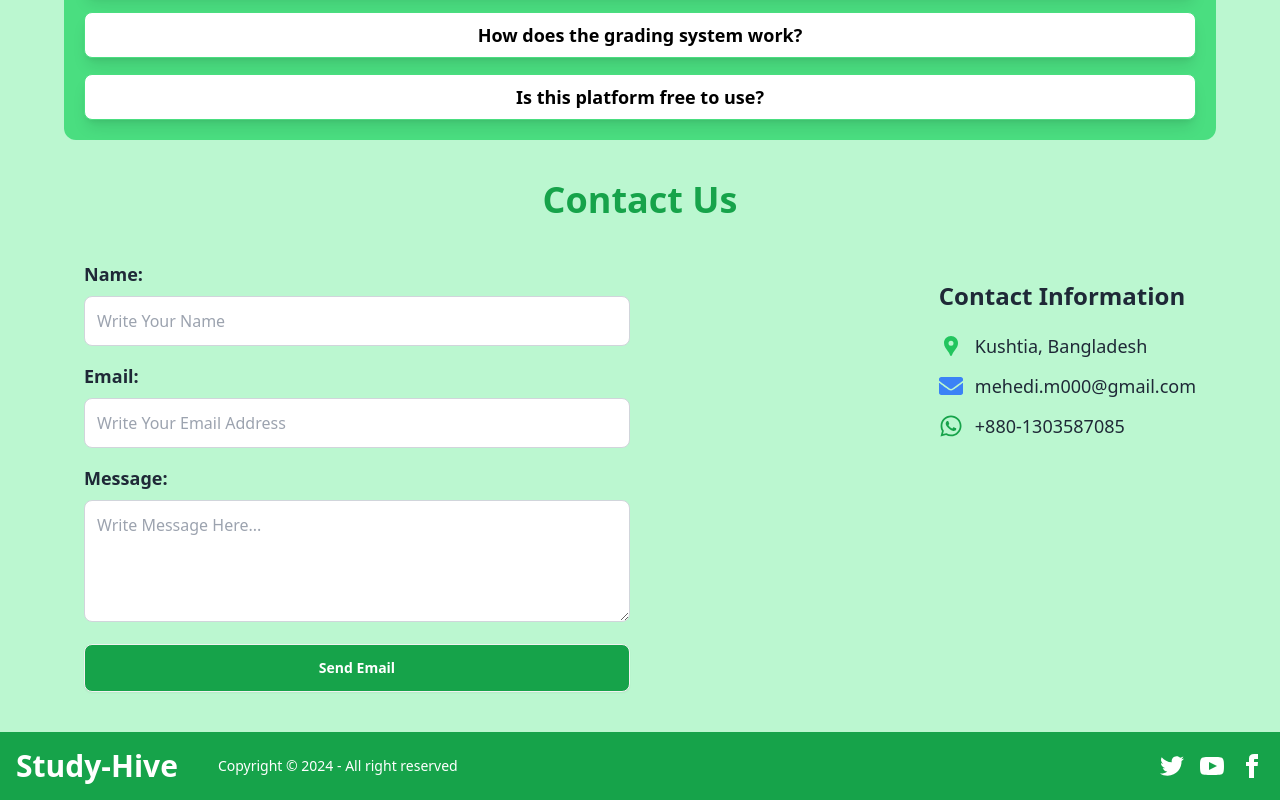
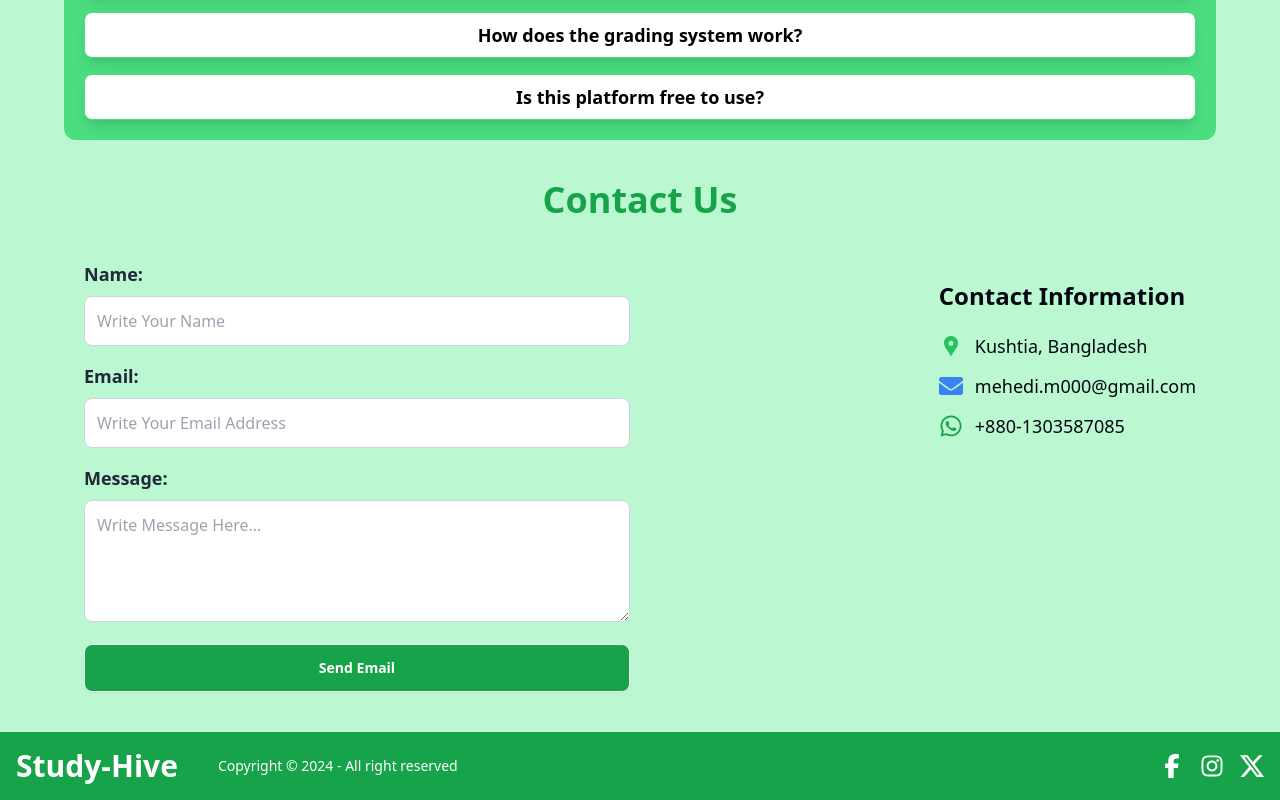
Before and after one commit to MehediBytes/study-hive-client, a React (Vite) app: page / in a window 1280 px wide. Shown: the part 1442-2242 px from the top of the page. Built offline with nearby package versions, Linux system fonts and the light colour scheme; no server answers.

Commit message:
Adding lottie image in log in page

```diff
--- a/src/components/ContactUs.jsx
+++ b/src/components/ContactUs.jsx
@@ -119,7 +119,7 @@ const ContactUs = () => {
                     </button>
                 </form>
 
-                <div className="mt-5 md:w-full md:place-items-end">
+                <div className="mt-5 md:w-full md:place-items-end text-gray-950">
                     <div>
                         <h3 className="text-2xl font-semibold mb-5">Contact Information</h3>
                         <div className="flex items-center mt-3">
--- a/src/components/Footer.jsx
+++ b/src/components/Footer.jsx
@@ -1,5 +1,7 @@
 import React from "react";
 import { motion } from "framer-motion";
+import { BsTwitterX } from "react-icons/bs";
+import { FaFacebookF, FaInstagram } from "react-icons/fa6";
 
 const Footer = () => {
     const navItemVariants = {
@@ -30,49 +32,26 @@ const Footer = () => {
                     </p>
                 </motion.aside>
                 <nav
-                    className="grid-flow-col gap-4 md:place-self-center md:justify-self-end text-base-100"
+                    className="grid-flow-col gap-4 md:place-self-center md:justify-self-end text-base-100 text-2xl"
                 >
                     <motion.a
                         whileHover={{ scale: 1.2, rotate: 10 }}
                         whileTap={{ scale: 0.9, rotate: -10 }}
-                    >
-                        <svg
-                            xmlns="http://www.w3.org/2000/svg"
-                            width="24"
-                            height="24"
-                            viewBox="0 0 24 24"
-                            className="fill-current cursor-pointer"
-                        >
-                            <path d="M24 4.557c-.883.392-1.832.656-2.828.775 1.017-.609 1.798-1.574 2.165-2.724-.951.564-2.005.974-3.127 1.195-.897-.957-2.178-1.555-3.594-1.555-3.179 0-5.515 2.966-4.797 6.045-4.091-.205-7.719-2.165-10.148-5.144-1.29 2.213-.669 5.108 1.523 6.574-.806-.026-1.566-.247-2.229-.616-.054 2.281 1.581 4.415 3.949 4.89-.693.188-1.452.232-2.224.084.626 1.956 2.444 3.379 4.6 3.419-2.07 1.623-4.678 2.348-7.29 2.04 2.179 1.397 4.768 2.212 7.548 2.212 9.142 0 14.307-7.721 13.995-14.646.962-.695 1.797-1.562 2.457-2.549z"></path>
-                        </svg>
+                        href='https://www.facebook.com' target='_blank'>
+                        <FaFacebookF />
                     </motion.a>
                     <motion.a
                         whileHover={{ scale: 1.2, rotate: 10 }}
                         whileTap={{ scale: 0.9, rotate: -10 }}
-                    >
-                        <svg
-                            xmlns="http://www.w3.org/2000/svg"
-                            width="24"
-                            height="24"
-                            viewBox="0 0 24 24"
-                            className="fill-current cursor-pointer"
-                        >
-                            <path d="M19.615 3.184c-3.604-.246-11.631-.245-15.23 0-3.897.266-4.356 2.62-4.385 8.816.029 6.185.484 8.549 4.385 8.816 3.6.245 11.626.246 15.23 0 3.897-.266 4.356-2.62 4.385-8.816-.029-6.185-.484-8.549-4.385-8.816zm-10.615 12.816v-8l8 3.993-8 4.007z"></path>
-                        </svg>
+                        href='https://www.instagram.com' target='_blank'>
+                        <FaInstagram />
                     </motion.a>
                     <motion.a
                         whileHover={{ scale: 1.2, rotate: 10 }}
                         whileTap={{ scale: 0.9, rotate: -10 }}
-                    >
-                        <svg
-                            xmlns="http://www.w3.org/2000/svg"
-                            width="24"
-                            height="24"
-                            viewBox="0 0 24 24"
-                            className="fill-current cursor-pointer"
-                        >
-                            <path d="M9 8h-3v4h3v12h5v-12h3.642l.358-4h-4v-1.667c0-.955.192-1.333 1.115-1.333h2.885v-5h-3.808c-3.596 0-5.192 1.583-5.192 4.615v3.385z"></path>
-                        </svg>
+                        href='https://x.com' target='_blank'
+                        className="text-2xl">
+                        <BsTwitterX />
                     </motion.a>
                 </nav>
             </footer>
--- a/src/pages/AssignmentDetails.jsx
+++ b/src/pages/AssignmentDetails.jsx
@@ -83,7 +83,7 @@ const AssignmentDetails = () => {
     };
 
     const handleTakeAssignment = () => {
-        if(!user?.email){
+        if (!user?.email) {
             navigate("/auth/login")
             toast.error("Plaese log in for take assignments!")
         }
@@ -105,7 +105,7 @@ const AssignmentDetails = () => {
     const isDueDateOver = new Date(assignment?.dueDate) < new Date();
 
     return (
-        <div className="max-w-5xl mx-auto pb-10 px-4">
+        <div className="pb-10 px-5">
             <Helmet>
                 <title>Assignments-details | Study-Hive</title>
             </Helmet>
@@ -113,16 +113,20 @@ const AssignmentDetails = () => {
                 {assignment?.title}
             </h1>
 
-            <div className="bg-base-100 p-6 rounded-lg shadow-lg flex flex-col justify-between space-y-4">
+            <div className="bg-base-100 p-5 rounded-lg shadow-lg md:flex md:justify-between md:items-center gap-5 space-y-4">
+                <div className="md:w-1/2">
                     <img
                         src={assignment?.thumbnail}
                         alt={assignment?.title}
                         className="rounded-lg w-full h-96 object-cover"
                     />
-                <p className="text-sm">Marks: {assignment?.marks}</p>
-                <p className="text-sm">Difficulty: {assignment?.difficulty}</p>
-                <p className="text-sm">Deadline: {new Date(assignment?.dueDate).toLocaleDateString()}</p>
-                <p className="text-sm">Description: {assignment?.description}</p>
+                </div>
+                <div className="md:w-1/2 space-y-8">
+                    <p className="text-sm text-gray-500"><strong>Creator mail: </strong>{assignment?.creatorEmail}</p>
+                    <p className="text-sm text-gray-400"><strong>Marks: </strong>{assignment?.marks}</p>
+                    <p className="text-sm text-gray-500"><strong>Difficulty: </strong>{assignment?.difficulty}</p>
+                    <p className="text-sm text-gray-400"><strong>Deadline: </strong>{new Date(assignment?.dueDate).toLocaleDateString()}</p>
+                    <p className="text-sm text-gray-500"><strong>Description: </strong>{assignment?.description}</p>
 
                     {
                         <>
@@ -187,6 +191,7 @@ const AssignmentDetails = () => {
                     )}
                 </div>
             </div>
+        </div>
     );
 };
 
--- a/src/pages/CreateAssignments.jsx
+++ b/src/pages/CreateAssignments.jsx
@@ -67,7 +67,7 @@ const CreateAssignments = () => {
     };
 
     return (
-        <div className="max-w-5xl mx-auto pb-10 px-4">
+        <div className="pb-10 px-5">
             <Helmet>
                 <title>Create-Assignment | Study-Hive</title>
             </Helmet>
--- a/src/pages/LogIn.jsx
+++ b/src/pages/LogIn.jsx
@@ -5,6 +5,7 @@ import { AuthContext } from "../provider/AuthProvider";
 import { FaGoogle, FaEye, FaEyeSlash } from "react-icons/fa6";
 import { Helmet } from "react-helmet-async";
 import axios from "axios";
+import loginAnime from "../assets/login-cuate.png";
 
 const LogIn = () => {
     const { login, googleLogin, showPassword, setShowPassword } = useContext(AuthContext);
@@ -56,11 +57,15 @@ const LogIn = () => {
     };
 
     return (
-        <div className="flex items-center justify-center my-10">
+        <div className="pb-8 px-5">
             <Helmet>
                 <title>Login | Study-Hive</title>
             </Helmet>
-            <div className="p-8 card bg-base-100 rounded-lg shadow-lg w-full max-w-md border border-green-400">
+            <div className="md:flex md:justify-center md:items-center gap-20">
+                <div className="w-full max-w-sm">
+                    <img src={loginAnime} className="h-96 w-full" alt="" />
+                </div>
+                <div className="p-4 card bg-base-100 rounded-lg shadow-lg w-full max-w-sm border border-green-400">
                     <h2 className="text-3xl font-bold mb-6 text-center text-green-600">Login</h2>
                     <hr className="border-green-400" />
                     <form onSubmit={handleLogin} className="space-y-6 mt-6">
@@ -114,6 +119,7 @@ const LogIn = () => {
                     </p>
                 </div>
             </div>
+        </div>
     );
 };
 
--- a/src/pages/MyAssignments.jsx
+++ b/src/pages/MyAssignments.jsx
@@ -57,7 +57,7 @@ const MyAssignments = () => {
     }, [user]);
 
     return (
-        <div className="max-w-5xl mx-auto pb-10 px-4">
+        <div className="pb-10 px-4">
             <Helmet>
                 <title>My-Assignments | Study-Hive</title>
             </Helmet>
--- a/src/pages/PendingAssignments.jsx
+++ b/src/pages/PendingAssignments.jsx
@@ -109,7 +109,7 @@ const PendingAssignments = () => {
     };
 
     return (
-        <div className="max-w-5xl mx-auto pb-10 px-4">
+        <div className="pb-10 px-5">
             <Helmet>
                 <title>Pending-Assignments | Study-Hive</title>
             </Helmet>
--- a/src/pages/UpdateAssignment.jsx
+++ b/src/pages/UpdateAssignment.jsx
@@ -75,7 +75,7 @@ const UpdateAssignment = () => {
     };
 
     return (
-        <div className="max-w-5xl mx-auto pb-10 px-4">
+        <div className="pb-10 px-4">
             <Helmet>
                 <title>Update-Assignment | Study-Hive</title>
             </Helmet>
```
Also changed, not shown: src/pages/Assignments.jsx (+50 -23 lines), src/assets/login-cuate.png (added), src/assets/sign up-cuate.png (added). Lines whose indentation alone changed are shown as unchanged.
